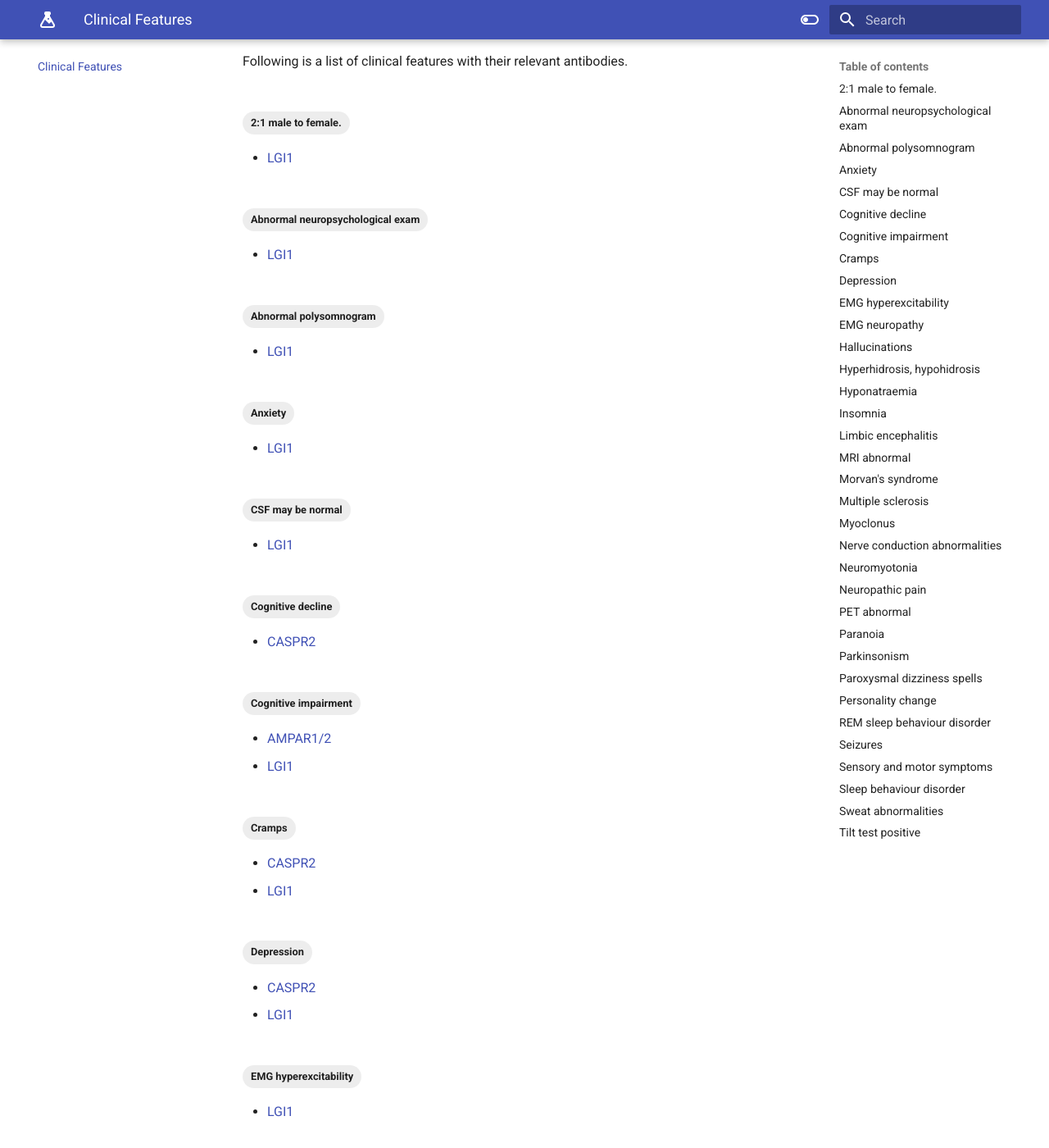
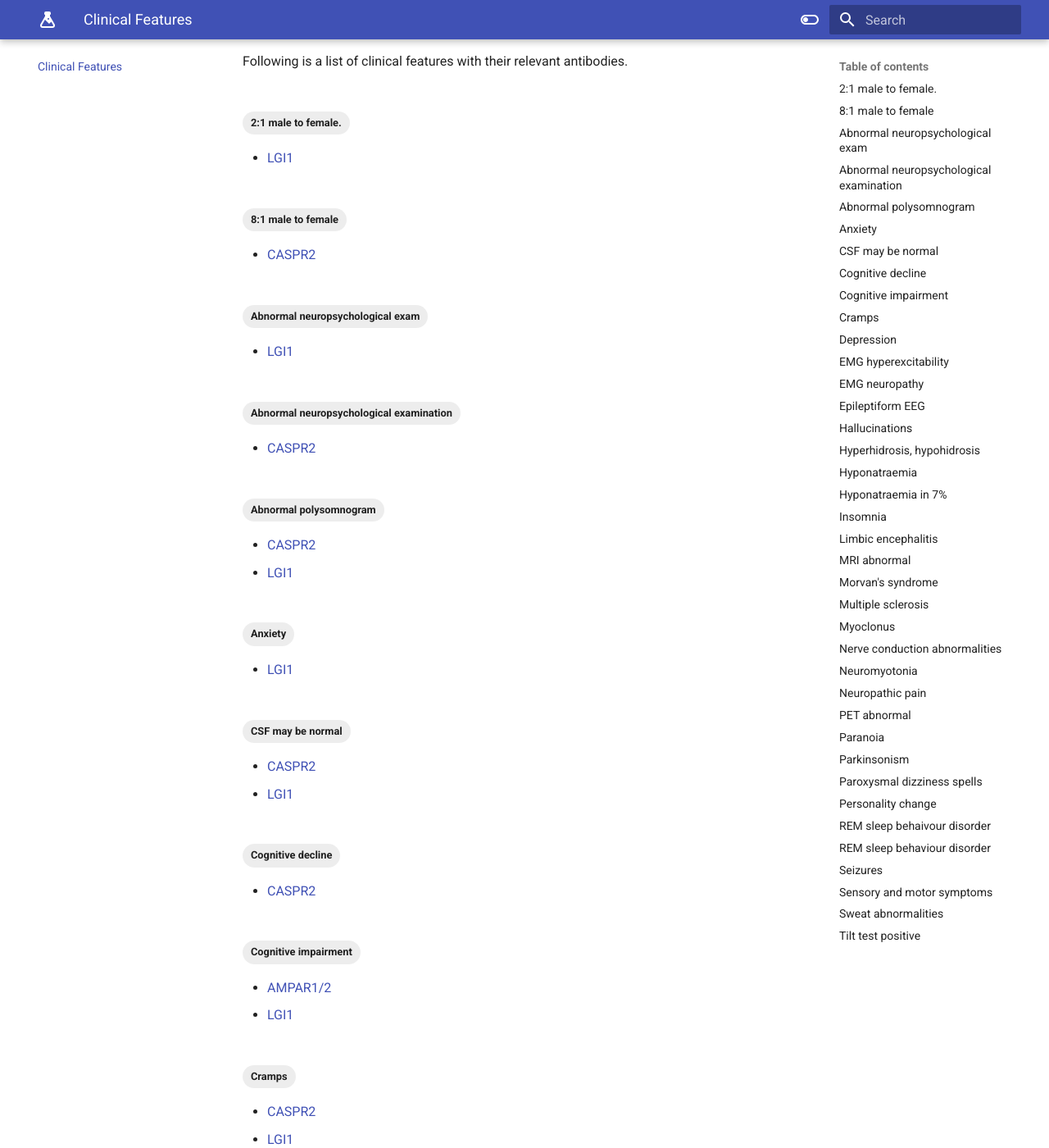
Before and after one commit to monchee/liamsproject, an MkDocs documentation site: the page built from docs/tags.md, in a window 1280 px wide and 1400 px high, scrolled down 212 px. Shown: the whole window at 82% size. Built offline with MkDocs 1.6.1 and Material for MkDocs 9.7.7, drawn with Linux system fonts in a browser that asks for light colours; plug-ins that fetch from the network failed and are left out; some of the changed text lies outside the part shown.

Commit message:
Update caspr2.md

```diff
--- a/docs/antibodies/caspr2.md
+++ b/docs/antibodies/caspr2.md
@@ -1,18 +1,34 @@
 ---
+title: CASPR2
+description: Contactin associated protein 2
 hide:
   - tags
 tags:
   - Seizures
+  - Epileptiform EEG
   - Limbic encephalitis
   - Cognitive decline
+  - Abnormal neuropsychological examination
   - Personality change
   - Hallucinations
   - Depression
   - Insomnia
-  - Sleep behaviour disorder
+  - REM sleep behaivour disorder
+  - Abnormal polysomnogram
+  - Hyponatraemia in 7%
+  - Morvan's syndrome
   - Neuropathic pain
   - Sweat abnormalities
+  - 8:1 male to female
+  - EMG hyperexcitability
+  - EMG neuropathy
   - Cramps
+  - Sensory and motor symptoms
+  - Nerve conduction abnormalities
+  - Tilt test positive
+  - MRI abnormal
+  - PET abnormal
+  - CSF may be normal
 ---
 
 # CASPR2
```
